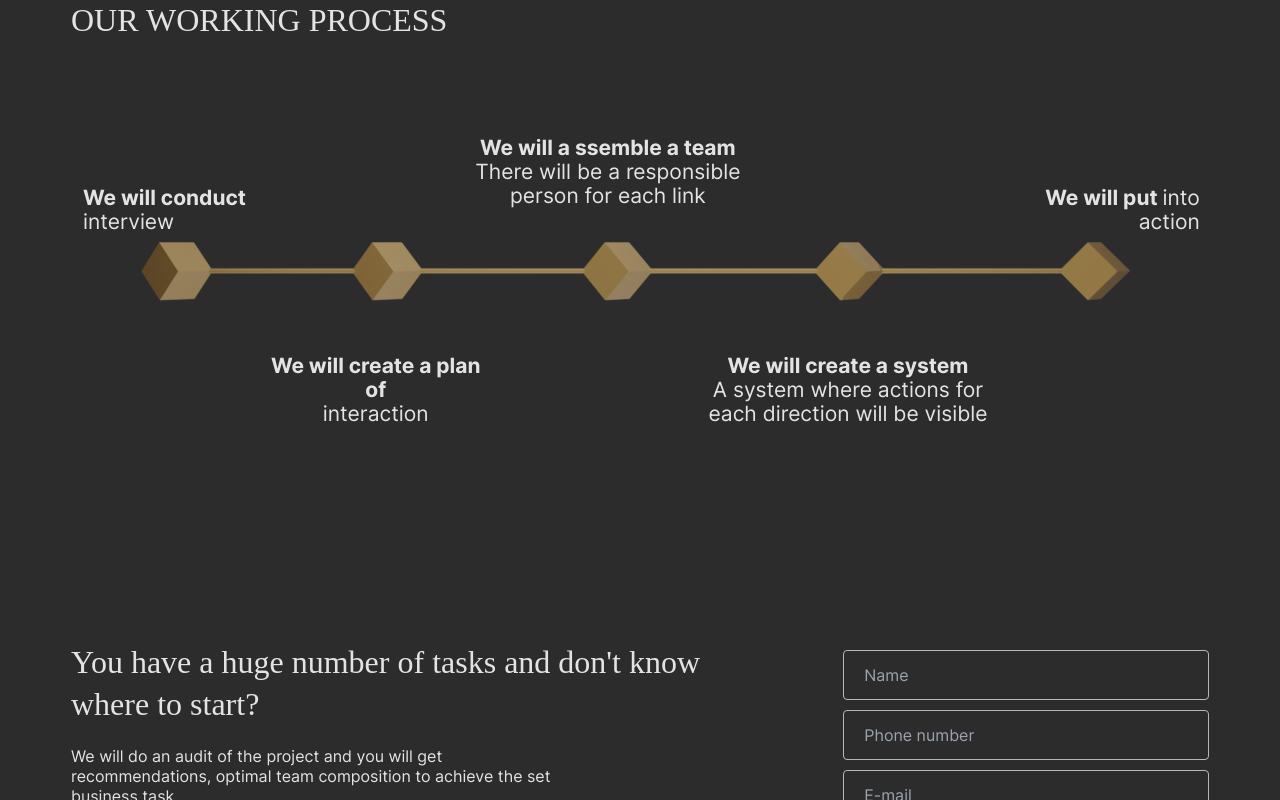
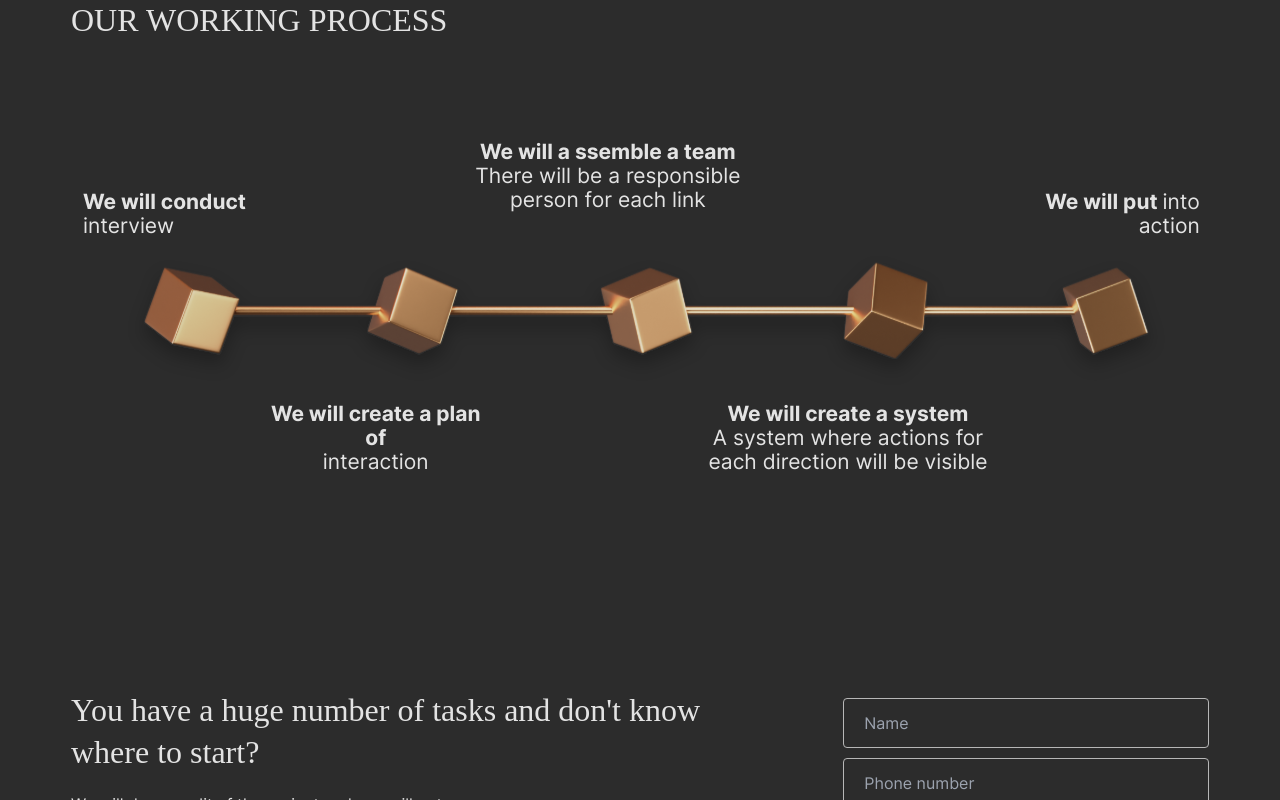
Before and after one commit to Sundalia/jetty-box, a React (Vite) app in the folder jetty-box/: page / in a window 1280 px wide. Shown: the part 3673-4473 px from the top of the page. Built offline with nearby package versions, Linux system fonts and the light colour scheme; a web font is replaced by a local one.

Commit message:
fix: HowWeWork images changed

```diff
--- a/jetty-box/src/components/HowWeWork.jsx
+++ b/jetty-box/src/components/HowWeWork.jsx
@@ -8,7 +8,7 @@ function HowWeWork() {
   return (
     <div className="mt-10 px-4 pb-[56px]">
       <div className="relative">
-        <h3 className="md:leading-[131%] md:text-[32px] mb-9 md:mb-24 font-['Plateia'] text-left uppercase text-2xl max-w-[300px] md:max-w-full leading-normal">
+        <h3 className="md:leading-[131%] md:text-[32px] mb-9 md:mb-36 font-['Plateia'] text-left uppercase text-2xl max-w-[300px] md:max-w-full leading-normal">
           {t("how-work")}
         </h3>
         <img
@@ -18,6 +18,7 @@ function HowWeWork() {
         <div className="md:hidden ml-3 flex mt-8">
           <img
             src={plan}
+            loading="lazy"
             alt="Описание изображения"
             className="mr-9 h-[515px] z-10"
           />
@@ -48,11 +49,12 @@ function HowWeWork() {
         <div className="hidden md:flex ml-3 mt-8 relative justify-center">
           <img
             src={desktopPlan}
+            loading="lazy"
             alt="Описание изображения"
             className="h-[515px] -mt-[123PX] max-w-[1040px] w-full"
           />
           <div className="grid grid-cols-5 grid-rows-2 absolute text-[21px] leading-6 tracking-[0%]">
-            <p className="text-left row-start-1 col-start-1 max-w-[216px] h-[140px] translate-y-[34%]">
+            <p className="text-left row-start-1 col-start-1 max-w-[216px] h-[140px] translate-y-[3%]">
               <strong>{t("conduct")}</strong>{" "}
               <span className="lowercase">{t("interview")}</span>
             </p>
@@ -60,7 +62,7 @@ function HowWeWork() {
               <strong>{t("plan")} </strong>
               <br /> <span className="lowercase">{t("interaction")}</span>
             </p>
-            <p className="absolute top-[-50px] text-center row-start-1 col-start-3 w-[298px] h-[140px] translate-y-[34%] translate-x-[-25%]">
+            <p className="absolute top-[-50px] text-center row-start-1 col-start-3 w-[298px] h-[140px] translate-y-[3%] translate-x-[-25%]">
               <strong>{t("team")} </strong>
               <br /> {t("responsible-person")}
             </p>
@@ -68,7 +70,7 @@ function HowWeWork() {
               <strong>{t("create-system")} </strong>
               <br /> {t("visualized-system")}
             </p>
-            <p className="text-right row-start-1 col-start-5 max-w-[216px] h-[140px] translate-y-[34%]">
+            <p className="text-right row-start-1 col-start-5 max-w-[216px] h-[140px] translate-y-[3%]">
               <strong>{t("implement")} </strong>
               {t("to-work")}
             </p>
```
Also changed, not shown: jetty-box/src/assets/desktop-plan.svg, jetty-box/src/assets/how-we-work.svg.
